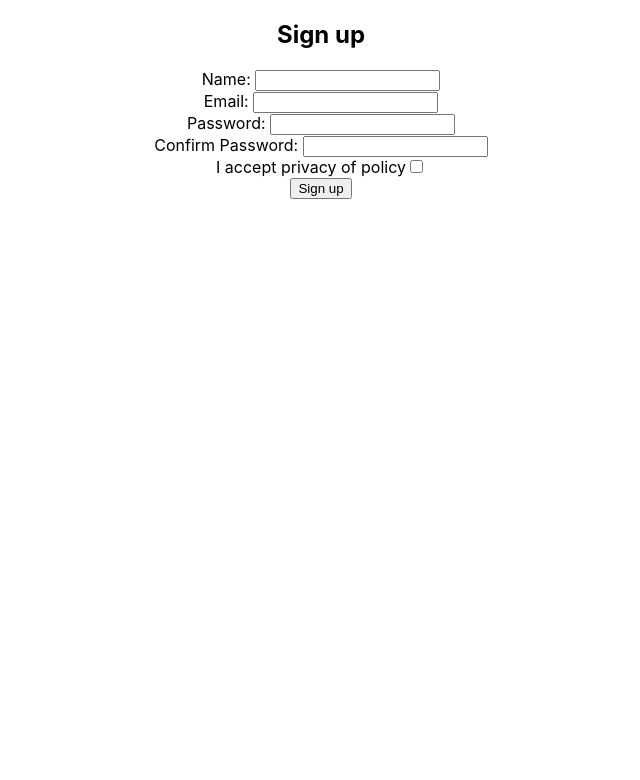
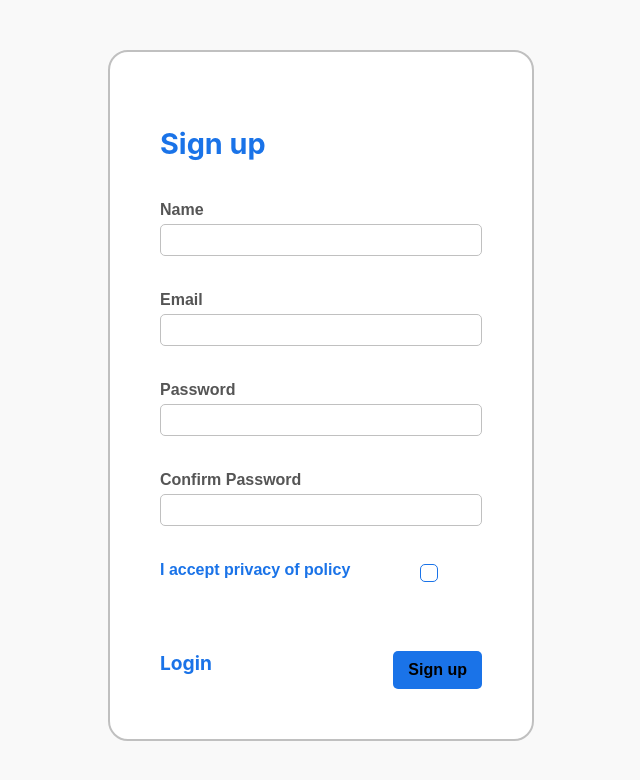
Before and after one commit to Hooseinsalari/Form-Project, a React (Create React App) app in the folder my-project/: page / in a window 1280 px wide. Shown: the top 780 px of the page, without its empty margins (319-959 px from the left). Built offline with nearby package versions, Linux system fonts and the light colour scheme.

Commit message:
set style for sign up form

```diff
--- a/my-project/src/components/SignIn.js
+++ b/my-project/src/components/SignIn.js
@@ -1,90 +1,132 @@
-import React, {useState, useEffect} from 'react';
+import React, { useState, useEffect } from "react";
 
-import { ToastContainer } from 'react-toastify';
-import 'react-toastify/dist/ReactToastify.css';
+import { ToastContainer } from "react-toastify";
+import "react-toastify/dist/ReactToastify.css";
 
-import { validData } from './validData';
-import { notify } from './toastify';
+import { validData } from "./validData";
+import { notify } from "./toastify";
+
+import styles from "./SignIn.module.css";
 
 const SignIn = () => {
-
-    const [data , setData] = useState({
+  const [data, setData] = useState({
     name: "",
     email: "",
     password: "",
     confirmPassword: "",
-        isAccept: false
-    })
+    isAccept: false,
+  });
 
-    const [errors, setErrors] = useState({})
-    const [touched, setTouched] = useState({})
+  const [errors, setErrors] = useState({});
+  const [touched, setTouched] = useState({});
 
   useEffect(() => {
-        setErrors(validData(data))
-        console.log(errors)
-    },[data, touched])
+    setErrors(validData(data));
+    console.log(errors);
+  }, [data, touched]);
 
   const changHandler = (event) => {
-        if(event.target.name === "isAccept"){
-            setData({...data, [event.target.name]: event.target.checked})
-        } else{
-            setData({...data, [event.target.name]: event.target.value})
+    if (event.target.name === "isAccept") {
+      setData({ ...data, [event.target.name]: event.target.checked });
+    } else {
+      setData({ ...data, [event.target.name]: event.target.value });
     }
-
-    }
+  };
 
   const focusHandler = (event) => {
-        setTouched({...touched, [event.target.name]: true})
-    }
+    setTouched({ ...touched, [event.target.name]: true });
+  };
 
   const submitHandler = (event) => {
     event.preventDefault();
-        if(!Object.keys(errors).length) {
-            notify("Your Sign up is Successfuly", "success")
+    if (!Object.keys(errors).length) {
+      notify("Your Sign up is Successfuly", "success");
     } else {
-            notify("Invalid data!", 'error')
+      notify("Invalid data!", "error");
       setTouched({
         name: true,
         email: true,
         password: true,
         confirmPassword: true,
-                isAccept: true
-            })
+        isAccept: true,
+      });
     }
-    }
-
+  };
 
   return (
-        <div>
-            <form onSubmit={submitHandler}>
-                <h2>Sign up</h2>
-                <div>
-                    <label>Name: </label>
-                    <input type="text" name="name" value={data.name} onChange={changHandler} onFocus={focusHandler} />
+    <div className={styles.container}>
+      <form onSubmit={submitHandler} className={styles.formContainer}>
+        <h2 className={styles.header}>Sign up</h2>
+        <div className={styles.formField}>
+          <label>Name</label>
+          <input
+            className={(errors.name && touched.name)? styles.unComplete : styles.forminput }
+            type="text"
+            name="name"
+            value={data.name}
+            onChange={changHandler}
+            onFocus={focusHandler}
+          />
           {errors.name && touched.name && <span>{errors.name}</span>}
         </div>
-                <div>
-                    <label>Email: </label>
-                    <input type="text" name="email" value={data.email} onChange={changHandler} onFocus={focusHandler} />
+        <div className={styles.formField}>
+          <label>Email</label>
+          <input
+            className={(errors.email && touched.email)?  styles.unComplete : styles.forminput}
+            type="text"
+            name="email"
+            value={data.email}
+            onChange={changHandler}
+            onFocus={focusHandler}
+          />
           {errors.email && touched.email && <span>{errors.email}</span>}
         </div>
-                <div>
-                    <label>Password: </label>
-                    <input type="password" name="password" value={data.password} onChange={changHandler} onFocus={focusHandler} />
-                    {errors.password  && touched.password && <span>{errors.password}</span>}
+        <div className={styles.formField}>
+          <label>Password</label>
+          <input
+            className={(errors.password && touched.password)? styles.unComplete :styles.forminput }
+            type="password"
+            name="password"
+            value={data.password}
+            onChange={changHandler}
+            onFocus={focusHandler}
+          />
+          {errors.password && touched.password && (
+            <span>{errors.password}</span>
+          )}
         </div>
-                <div>
-                    <label>Confirm Password: </label>
-                    <input type="password" name="confirmPassword" value={data.confirmPassword} onChange={changHandler} onFocus={focusHandler} />
-                    {errors.confirmPassword && touched.confirmPassword && <span>{errors.confirmPassword}</span>}
+        <div className={styles.formField}>
+          <label>Confirm Password</label>
+          <input
+            className={(errors.confirmPassword && touched.confirmPassword)?styles.unComplete  : styles.forminput}
+            type="password"
+            name="confirmPassword"
+            value={data.confirmPassword}
+            onChange={changHandler}
+            onFocus={focusHandler}
+          />
+          {errors.confirmPassword && touched.confirmPassword && (
+            <span>{errors.confirmPassword}</span>
+          )}
         </div>
-                <div>
-                    <label>I accept privacy of policy</label>
-                    <input type="checkbox" name="isAccept" value={data.isAccept} onChange={changHandler} onFocus={focusHandler} />
-                    {errors.isAccept && touched.isAccept && <span>{errors.isAccept}</span>}
+        <div className={styles.formField}>
+            <div className={styles.checkBoxContainer}>
+                <label className={styles.labalCheckBox}>I accept privacy of policy</label>
+                <input
+                    // className={(errors.isAccept && touched.isAccept)?styles.unComplete  : styles.forminput}
+                    type="checkbox"
+                    name="isAccept"
+                    value={data.isAccept}
+                    onChange={changHandler}
+                    onFocus={focusHandler}
+                />
+                {errors.isAccept && touched.isAccept && (
+                    <span>{errors.isAccept}</span>
+                )}
             </div>
-                <div>
-                    {/* <a href="#">Login</a> */}
+        </div>
+        <div className={styles.footer}>
+          <a href="#">Login</a>
           <button type="submit">Sign up</button>
         </div>
       </form>
--- a/my-project/src/components/SignIn.module.css
+++ b/my-project/src/components/SignIn.module.css
@@ -0,0 +1,157 @@
+.container {
+  display: flex;
+  /* flex-direction: column; */
+  justify-content: center;
+  background-color: #f9f9f9;
+  min-height: 90vh;
+  align-items: center;
+}
+
+.formContainer {
+  /* display: flex;
+    flex-direction: column; */
+  border: 2px solid silver;
+  background-color: #fff;
+  border-radius: 20px;
+  padding: 50px;
+  margin: 50px;
+  height: fit-content;
+  width: fit-content;
+}
+
+.header {
+  text-align: left;
+  color: #1a73e8;
+  font-size: 1.8rem;
+  margin-bottom: 40px;
+}
+
+.formField {
+  display: flex;
+  flex-direction: column;
+  margin-bottom: 20px;
+  height: 70px;
+  font-family: Arial, Helvetica, sans-serif;
+}
+
+.formField label {
+  text-align: left;
+  color: rgb(85, 85, 85);
+  font-size: 1rem;
+  font-weight: bold;
+  margin-bottom: 5px;
+}
+
+.forminput {
+  width: 300px;
+  height: 30px;
+  border: 1px solid silver;
+  border-radius: 5px;
+  font-size: 1rem;
+  padding: 0 10px;
+}
+
+.unComplete {
+  width: 300px;
+  height: 30px;
+  border: 1px solid silver;
+  border-radius: 5px;
+  font-size: 1rem;
+  padding: 0 10px;
+  line-height: 30px;
+}
+
+.forminput:focus,
+.unComplete:focus {
+  border: 2px solid #1a73e8;
+  outline: none;
+  height: 30px;
+  line-height: 30px;
+}
+
+.formField span {
+  height: 10px;
+  text-align: left;
+  margin-top: 5px;
+  width: fit-content;
+  font-size: 0.8rem;
+  font-weight: bold;
+  color: red;
+  line-height: 10px;
+  padding: 2px 3px;
+  border-radius: 3px;
+  background-color: rgba(255, 0, 0, 0.175);
+}
+
+.checkBoxContainer {
+  display: flex;
+  flex-direction: column;
+  font-size: 0.85rem;
+}
+
+.checkBoxContainer .labalCheckBox {
+  position: relative;
+}
+
+.formField:nth-child(6) label {
+  color: #1a73e8;
+}
+
+input[type="checkbox"] {
+  margin-left: 20px;
+  width: 18px;
+  height: 18px;
+  border: 1px solid #1a73e8;
+  appearance: none;
+  border-radius: 5px;
+  transition: all 0.2s ease-in;
+  position: absolute;
+  right: 520px;
+  cursor: pointer;
+}
+
+input[type="checkbox"]:checked {
+  width: 18px;
+  height: 18px;
+  background-color: #1a73e8;
+  border-radius: 50%;
+}
+
+input[type="checkbox"]:focus {
+  height: 18px;
+  width: 18px;
+  outline: none;
+  border: 2px solid #004aaa;
+}
+
+.footer {
+  display: flex;
+  justify-content: space-between;
+  font-size: 1.2rem;
+}
+
+.footer a {
+  text-decoration: none;
+  color: #1a73e8;
+  transition: all 0.1s ease-in;
+  font-weight: 700;
+}
+
+.footer a:hover {
+  color: #004aaa;
+}
+
+.footer button {
+  padding: 10px 15px;
+  background-color: #1a73e8;
+  outline: none;
+  border: none;
+  border-radius: 5px;
+  font-size: 1rem;
+  font-weight: bold;
+  cursor: pointer;
+}
+
+.footer button:hover {
+  background-color: #004aaa;
+}
```
Lines whose indentation alone changed are shown as unchanged.
